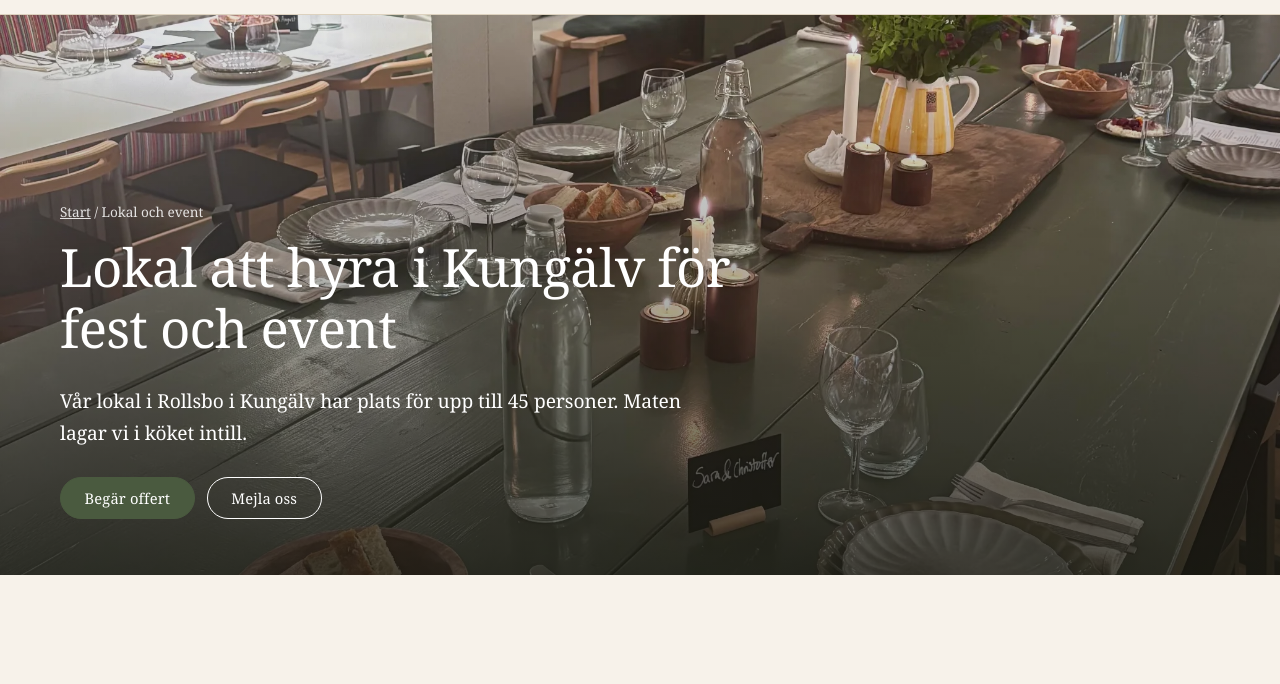
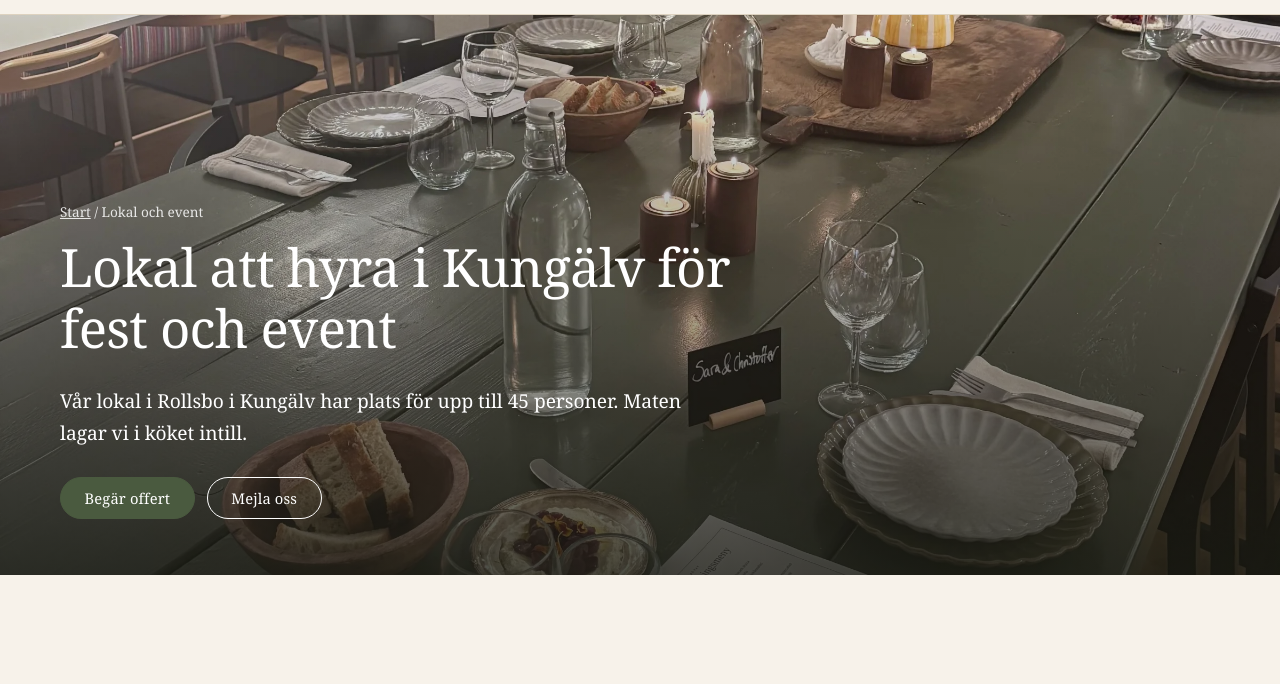
Before and after one commit to kimnyblom-spec/mpfWeb, an Eleventy site: page src/tjanster/lokal.md in a window 1280 px wide. Shown: the part 70-754 px from the top of the page. Built offline with nearby package versions, Linux system fonts and the light colour scheme; Eleventy itself is replaced by a stand-in of ours; files that its build step writes are made by us from their sources; a web font is replaced by a local one.

Commit message:
Uppdatera Tjänstesida: lokal +1

```diff
--- a/src/tjanster/lokal.md
+++ b/src/tjanster/lokal.md
@@ -5,7 +5,7 @@ adress: lokal-kungalv
 seo_titel: Festlokal i Kungälv för 45 personer | Mat på Fat
 seo_beskrivning: Hyr vår lokal i Rollsbo i Kungälv för fest, kundkväll, minnesstund eller workshop. Plats för upp till 45 personer och mat från vårt eget kök.
 ingress: Vår lokal i Rollsbo i Kungälv har plats för upp till 45 personer. Maten lagar vi i köket intill.
-bild: /uploads/lokalen.webp
+bild: /uploads/lokalen4.webp
 bildtext: Linnea och Matilda vid ett dukat bord
 punkter:
   - Plats för upp till 45 personer
```
Also changed, not shown: src/uploads/lokalen4.webp (added).
